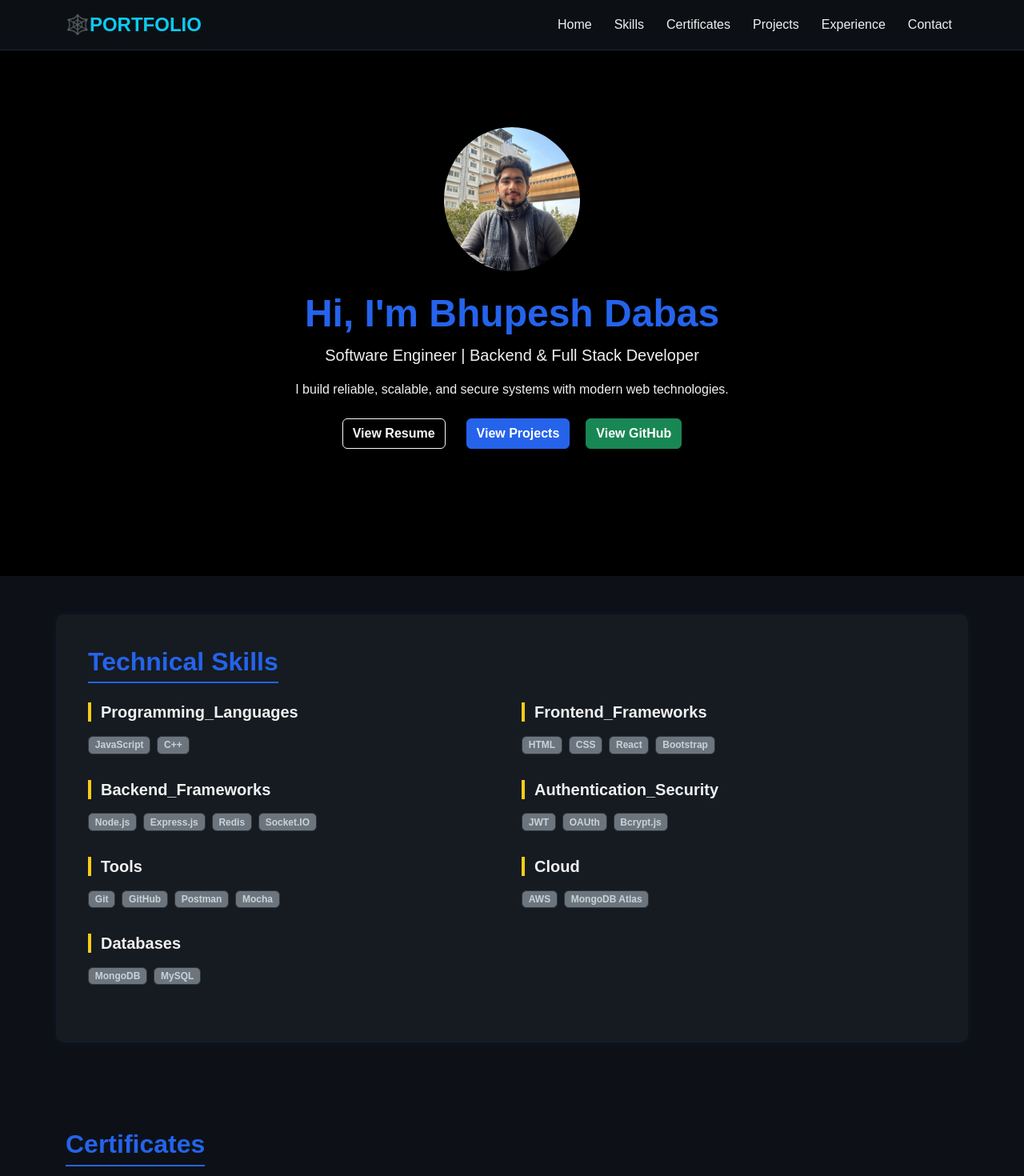
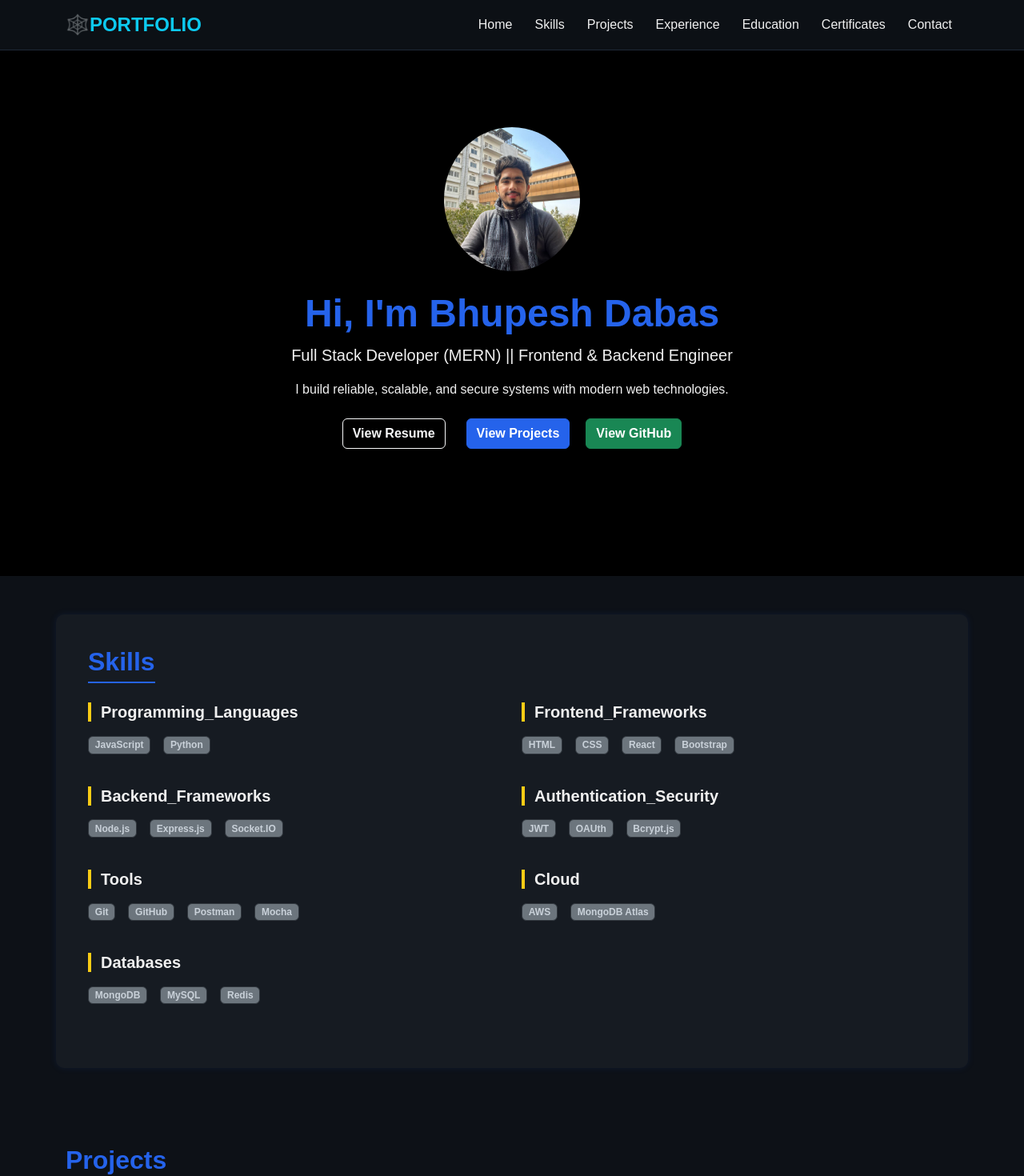
Before and after one commit to BHUPESHDABAS/My-Portfolio, a React (Create React App) app: page / in a window 1280 px wide. Shown: the top 1470 px of the page at 80% size. Built offline with nearby package versions, Linux system fonts and the light colour scheme.

Commit message:
Changing CSS

```diff
--- a/src/App.js
+++ b/src/App.js
@@ -6,6 +6,7 @@ import Skills from './components/Skills';
 import Experience from './components/Experience';
 import Contact from './components/Contact';
 import Certificates from './components/Certificates';
+import Education from './components/Education';
 
 function App() {
   return (
@@ -13,9 +14,10 @@ function App() {
       <CustomNavbar />
       <Hero />
       <Skills />
-      <Certificates/>
       <Projects />
       <Experience />
+      <Education/>
+      <Certificates/>
       <Contact />
     </>
   );
--- a/src/components/Certificates.css
+++ b/src/components/Certificates.css
@@ -22,3 +22,7 @@
 .text-light-grey {
   color: #efeff5;
 }
+
+.certificate_view_btn{
+  text-decoration: none;
+}
--- a/src/components/Certificates.js
+++ b/src/components/Certificates.js
@@ -42,6 +42,7 @@ const Certificates = () => {
                     href={cert.link}
                     target="_blank"
                     rel="noopener noreferrer"
+                    className='certificate_view_btn'
                   >
                     View Certificate
                   </Button>
--- /dev/null
+++ b/src/components/Education.js
@@ -0,0 +1,38 @@
+import React from 'react'
+import { Container, Row, Col } from 'react-bootstrap';
+
+const experienceData = [
+        {
+            role: 'B.Tech (IT)',
+            company: 'Delhi Technological University',
+            duration: 'December 2021 - July 2025',
+        },
+        {
+            role: '12th Standard',
+            company: 'The Mann School',
+            duration: 'April 2020 - March 2021',
+        }
+    ];
+
+
+function Education (){
+  return (
+    <section className="py-5 " id="education">
+      <Container>
+        <h2 className="mb-4 text-center fw-bold">Education</h2>
+        <Row className='exp_row'>
+          {experienceData.map((exp, index) => (
+            <Col md={12} className="mb-4" key={index}>
+              <h5 className="fw-bold">{exp.role} - {exp.company}</h5>
+              <p className="mb-1" style={{ color: '#fb6060ff' }}>{exp.duration}</p>
+
+            </Col>
+          ))}
+        </Row>
+      </Container>
+    </section>
+
+  )
+}
+
+export default Education;
--- a/src/components/Experience.js
+++ b/src/components/Experience.js
@@ -6,13 +6,13 @@ const experienceData = [
     role: 'Machine Learning Summer Intern',
     company: 'Delhi Technological University',
     duration: 'June 2024 - July 2024',
-    description: 'Worked on building an Image Caption generator using YOLOv5, ViT and LSTM.'
+    description: '- Worked on building an Image Caption generating model using YOLOv5, ViT and LSTM.'
   },
   {
     role: 'Full Stack Web Developer Intern',
     company: 'Astitva',
     duration: 'November 2023 - April 2024',
-    description: 'Worked on developing responsive website using JavaScript, HTML/CSS and React.'
+    description: '- Worked on developing responsive web pages using JavaScript, HTML/CSS and React.'
   }
 ];
 
@@ -21,11 +21,11 @@ function Experience() {
     <section className="py-5 " id="experience">
       <Container>
         <h2 className="mb-4 text-center fw-bold">Experience</h2>
-        <Row>
+        <Row className='exp_row'>
           {experienceData.map((exp, index) => (
             <Col md={12} className="mb-4" key={index}>
               <h5 className="fw-bold">{exp.role} - {exp.company}</h5>
-              <p className="mb-1" style={{ color: '#c7dfff' }}>{exp.duration}</p>
+              <p className="mb-1" style={{ color: '#fb6060ff' }}>{exp.duration}</p>
               <p>{exp.description}</p>
             </Col>
           ))}
--- a/src/components/Hero.js
+++ b/src/components/Hero.js
@@ -20,7 +20,7 @@ function Hero() {
 
             {/* Heading and Content */}
             <h1 className="display-4 fw-bold">Hi, I'm Bhupesh Dabas</h1>
-            <p className="lead">Software Engineer | Backend & Full Stack Developer</p>
+            <p className="lead">Full Stack Developer (MERN) || Frontend & Backend Engineer</p>
             <p>I build reliable, scalable, and secure systems with modern web technologies.</p>
 
             {/* Buttons */}
--- a/src/components/Navbar.js
+++ b/src/components/Navbar.js
@@ -11,9 +11,10 @@ function CustomNavbar() {
           <Nav className="ms-auto">
             <Nav.Link href="#home">Home</Nav.Link>
             <Nav.Link href="#skills">Skills</Nav.Link>
-            <Nav.Link href="#certificates">Certificates</Nav.Link>
             <Nav.Link href="#projects">Projects</Nav.Link>
             <Nav.Link href="#experience">Experience</Nav.Link>
+            <Nav.Link href="#education">Education</Nav.Link>
+            <Nav.Link href="#certificates">Certificates</Nav.Link>
             {/* <Nav.Link href="https://drive.google.com/file/d/1Ebfyvi4gQ-zVp7MvUQz1lAKMuz14UXAa/view?usp=sharing">Resume</Nav.Link> */}
             <Nav.Link href="#contact">Contact</Nav.Link>
           </Nav>
--- a/src/components/Skills.js
+++ b/src/components/Skills.js
@@ -3,26 +3,26 @@ import { Container, Row, Col, Badge } from 'react-bootstrap';
 import './Skills.css'
 
 const skills = {
-  Programming_Languages: ['JavaScript', 'C++'],
+  Programming_Languages: ['JavaScript', 'Python'],
   Frontend_Frameworks: [ 'HTML', 'CSS', 'React', 'Bootstrap'],
-  Backend_Frameworks: ['Node.js', 'Express.js', 'Redis', 'Socket.IO'],
+  Backend_Frameworks: ['Node.js', 'Express.js', 'Socket.IO'],
   Authentication_Security: ['JWT', 'OAUth', 'Bcrypt.js'],
   Tools: ['Git', 'GitHub', 'Postman', 'Mocha'],
   Cloud: ['AWS', 'MongoDB Atlas'],
-  Databases: ['MongoDB', 'MySQL']
+  Databases: ['MongoDB', 'MySQL', 'Redis']
 };
 
 function Skills() {
   return (
     <section className="skills-section py-5" id="skills">
       <Container className="skills-container">
-        <h2 className="mb-4 text-center fw-bold">Technical Skills</h2>
+        <h2 className="mb-4 text-center fw-bold">Skills</h2>
         <Row>
           {Object.entries(skills).map(([category, skillList], index) => (
             <Col md={6} key={index} className="mb-4">
               <h5 className="fw-semibold mb-3">{category}</h5>
               {skillList.map((skill, idx) => (
-                <Badge bg="secondary" className="me-2 mb-2" key={idx}>{skill}</Badge>
+                <Badge bg="secondary" className="me-3 mb-3" key={idx}>{skill}</Badge>
               ))}
             </Col>
           ))}
--- a/src/index.css
+++ b/src/index.css
@@ -47,3 +47,9 @@ a:hover {
 section {
   transition: all 0.3s ease;
 }
+
+.exp_row{
+  background-color: rgba(0, 0, 0, 0.492);
+  padding: 8px;
+  border-radius: 10px;
+}
```
